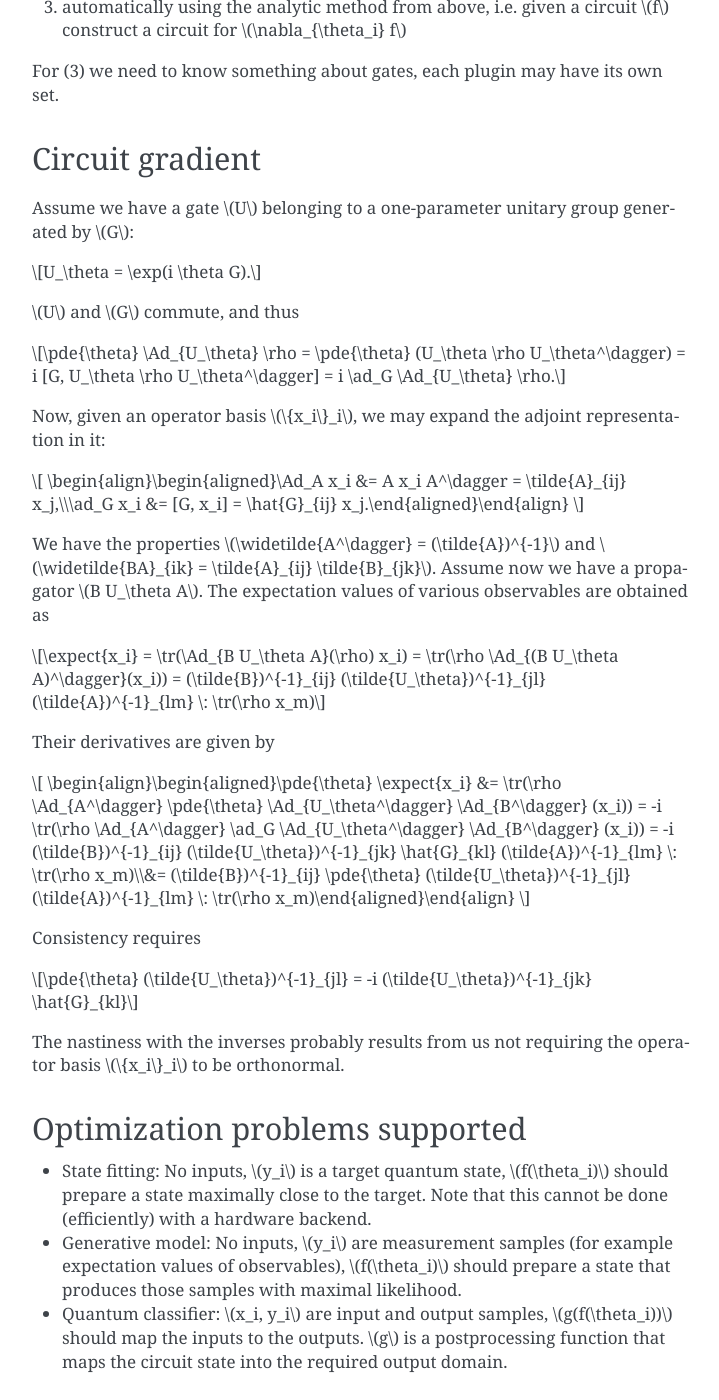
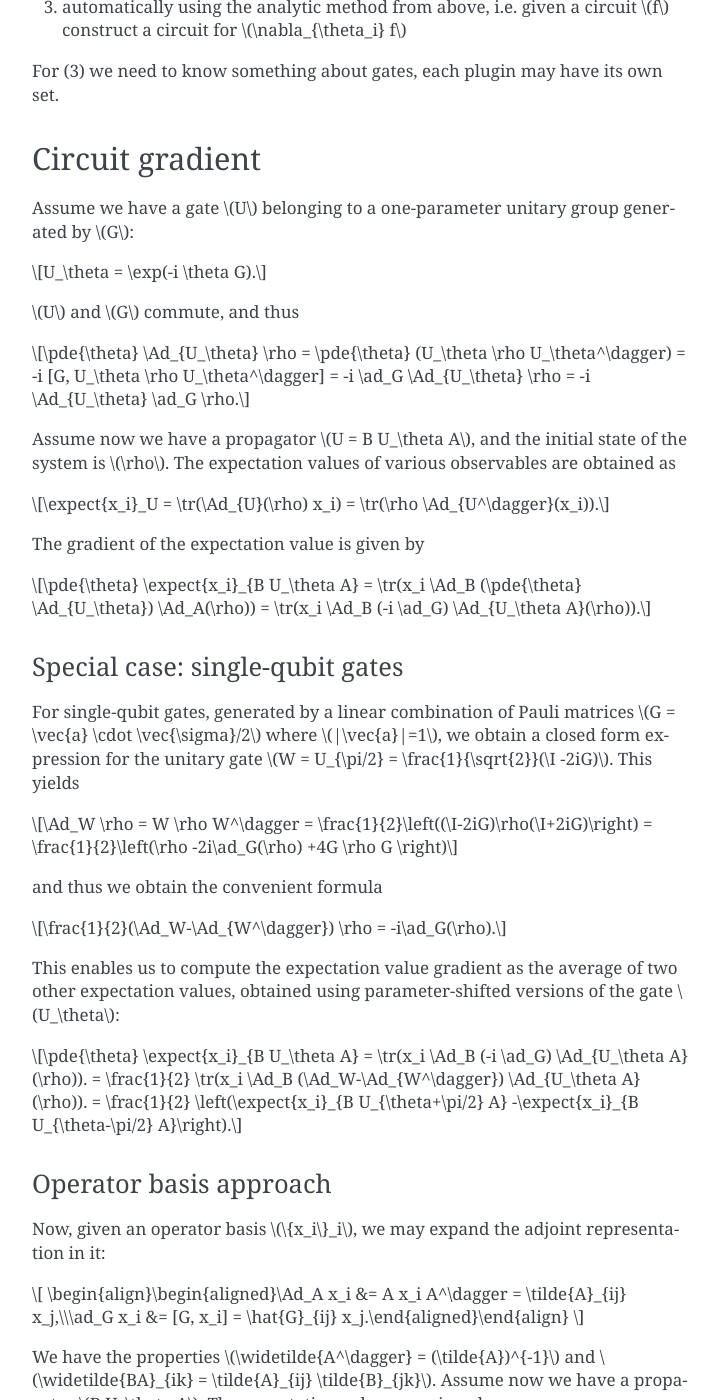
Before and after one commit to rizkyikiw42/pennylane, a Sphinx documentation site: the page built from doc/TODO.rst, in a window 1280 px wide and 1400 px high, scrolled down 1991 px. Shown: the whole window, without its empty margins (388-1107 px from the left). Built offline with Sphinx 7.4.7, drawn with Linux system fonts in a browser that asks for light colours; some of the changed text lies outside the part shown.

Commit message:
Single-qubit gate gradients.

```diff
--- a/doc/TODO.rst
+++ b/doc/TODO.rst
@@ -77,13 +77,57 @@ Circuit gradient
 
 Assume we have a gate :math:`U` belonging to a one-parameter unitary group generated by :math:`G`:
 
-.. math:: U_\theta = \exp(i \theta G).
+.. math:: U_\theta = \exp(-i \theta G).
 
 :math:`U` and :math:`G` commute, and thus
 
 .. math::
-   \pde{\theta} \Ad_{U_\theta} \rho = \pde{\theta} (U_\theta \rho U_\theta^\dagger) = i [G, U_\theta \rho U_\theta^\dagger] = i \ad_G \Ad_{U_\theta} \rho.
+   \pde{\theta} \Ad_{U_\theta} \rho = \pde{\theta} (U_\theta \rho U_\theta^\dagger) = -i [G, U_\theta \rho U_\theta^\dagger] = -i \ad_G \Ad_{U_\theta} \rho = -i \Ad_{U_\theta} \ad_G \rho.
 
+Assume now we have a propagator :math:`U = B U_\theta A`, and the initial state of the system is :math:`\rho`.
+The expectation values of various observables are obtained as
+
+.. math::
+   \expect{x_i}_U = \tr(\Ad_{U}(\rho) x_i)
+   = \tr(\rho \Ad_{U^\dagger}(x_i)).
+
+The gradient of the expectation value is given by
+
+.. math::
+   \pde{\theta} \expect{x_i}_{B U_\theta A} = \tr(x_i \Ad_B (\pde{\theta} \Ad_{U_\theta}) \Ad_A(\rho))
+   = \tr(x_i \Ad_B (-i \ad_G) \Ad_{U_\theta A}(\rho)).
+
+
+Special case: single-qubit gates
+~~~~~~~~~~~~~~~~~~~~~~~~~~~~~~~~
+
+For single-qubit gates, generated by a linear combination of Pauli matrices :math:`G = \vec{a} \cdot \vec{\sigma}/2` where :math:`|\vec{a}|=1`,
+we obtain a closed form expression for the unitary gate :math:`W = U_{\pi/2} = \frac{1}{\sqrt{2}}(\I -2iG)`.
+This yields
+
+.. math::
+   \Ad_W \rho = W \rho W^\dagger
+   = \frac{1}{2}\left((\I-2iG)\rho(\I+2iG)\right)
+   = \frac{1}{2}\left(\rho -2i\ad_G(\rho) +4G \rho G \right)
+
+and thus we obtain the convenient formula
+
+.. math::
+   \frac{1}{2}(\Ad_W-\Ad_{W^\dagger}) \rho = -i\ad_G(\rho).
+
+This enables us to compute the expectation value gradient as the average of two other expectation values,
+obtained using parameter-shifted versions of the gate :math:`U_\theta`:
+
+.. math::
+   \pde{\theta} \expect{x_i}_{B U_\theta A}
+   = \tr(x_i \Ad_B (-i \ad_G) \Ad_{U_\theta A}(\rho)).
+   = \frac{1}{2} \tr(x_i \Ad_B (\Ad_W-\Ad_{W^\dagger}) \Ad_{U_\theta A}(\rho)).
+   = \frac{1}{2} \left(\expect{x_i}_{B U_{\theta+\pi/2} A}  -\expect{x_i}_{B U_{\theta-\pi/2} A}\right).
+
+
+
+Operator basis approach
+~~~~~~~~~~~~~~~~~~~~~~~
 
 Now, given an operator basis :math:`\{x_i\}_i`, we may expand the adjoint representation in it:
 
@@ -95,10 +139,10 @@ Now, given an operator basis :math:`\{x_i\}_i`, we may expand the adjoint repres
 We have the properties :math:`\widetilde{A^\dagger} = (\tilde{A})^{-1}`
 and :math:`\widetilde{BA}_{ik} = \tilde{A}_{ij} \tilde{B}_{jk}`.
 Assume now we have a propagator :math:`B U_\theta A`.
-The expectation values of various observables are obtained as
+The expectation values are given by
 
 .. math::
-   \expect{x_i} = \tr(\Ad_{B U_\theta A}(\rho) x_i)
+   \expect{x_i}
    = \tr(\rho \Ad_{(B U_\theta A)^\dagger}(x_i))
    = (\tilde{B})^{-1}_{ij} (\tilde{U_\theta})^{-1}_{jl} (\tilde{A})^{-1}_{lm} \: \tr(\rho x_m)
 
@@ -107,15 +151,15 @@ Their derivatives are given by
 .. math::
    \pde{\theta} \expect{x_i}
    &= \tr(\rho \Ad_{A^\dagger} \pde{\theta} \Ad_{U_\theta^\dagger} \Ad_{B^\dagger} (x_i))
-   = -i \tr(\rho \Ad_{A^\dagger} \ad_G \Ad_{U_\theta^\dagger} \Ad_{B^\dagger} (x_i))
-   = -i (\tilde{B})^{-1}_{ij} (\tilde{U_\theta})^{-1}_{jk} \hat{G}_{kl} (\tilde{A})^{-1}_{lm} \: \tr(\rho x_m)
+   = i \tr(\rho \Ad_{A^\dagger} \ad_G \Ad_{U_\theta^\dagger} \Ad_{B^\dagger} (x_i))
+   = i (\tilde{B})^{-1}_{ij} (\tilde{U_\theta})^{-1}_{jk} \hat{G}_{kl} (\tilde{A})^{-1}_{lm} \: \tr(\rho x_m)
 
    &= (\tilde{B})^{-1}_{ij} \pde{\theta} (\tilde{U_\theta})^{-1}_{jl} (\tilde{A})^{-1}_{lm} \: \tr(\rho x_m)
 
 Consistency requires
 
 .. math::
-   \pde{\theta} (\tilde{U_\theta})^{-1}_{jl} = -i (\tilde{U_\theta})^{-1}_{jk} \hat{G}_{kl}
+   \pde{\theta} (\tilde{U_\theta})^{-1}_{jl} = i (\tilde{U_\theta})^{-1}_{jk} \hat{G}_{kl}
 
 The nastiness with the inverses probably results from us not requiring the operator basis :math:`\{x_i\}_i` to be orthonormal.
 
```
